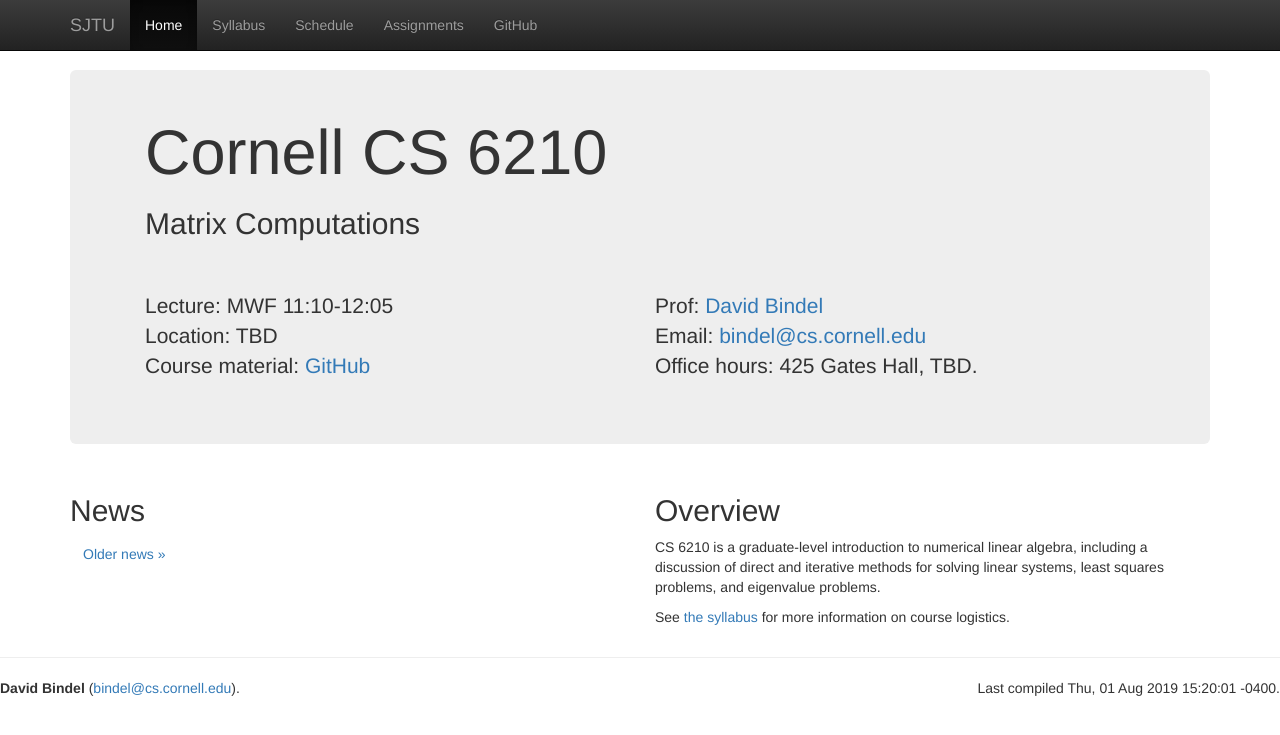
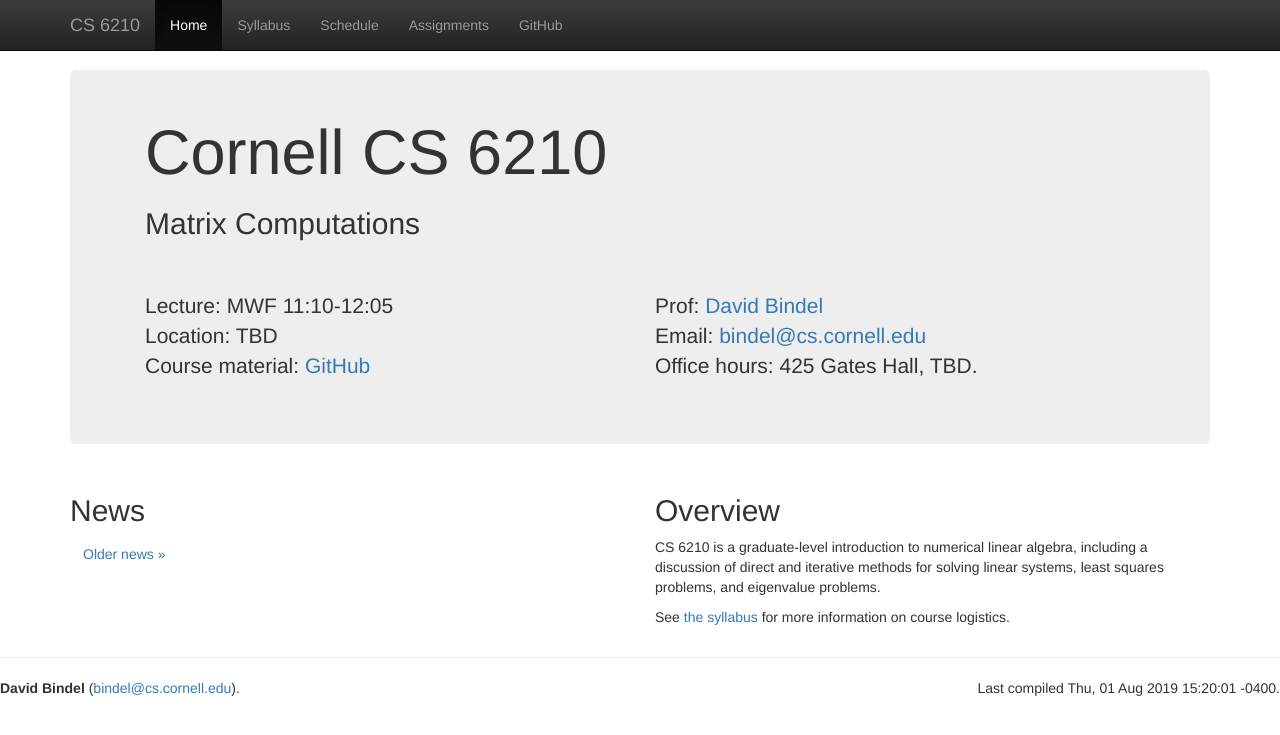
Before and after one commit to dbindel/cs6210-f19, a Jekyll site: the page built from web/index.html, in a window 1280 px wide. Shown: the top 735 px of the page. Built offline with Jekyll 4.4.1, drawn with Linux system fonts in a browser that asks for light colours; nearby versions of some CDN libraries.

Commit message:
Change main navbar link.

```diff
--- a/web/_includes/navbar.html
+++ b/web/_includes/navbar.html
@@ -10,7 +10,7 @@
       {% if page.url == "/index.html" %}
       {% assign active = "active" %}
       {% endif %}
-      <a class="navbar-brand {{ active }}" href="{{ site.baseurl }}">SJTU</a>
+      <a class="navbar-brand {{ active }}" href="{{ site.baseurl }}">CS 6210</a>
     </div>
     <div id="navbar" class="navbar-collapse collapse">
       <ul class="nav navbar-nav">
```
